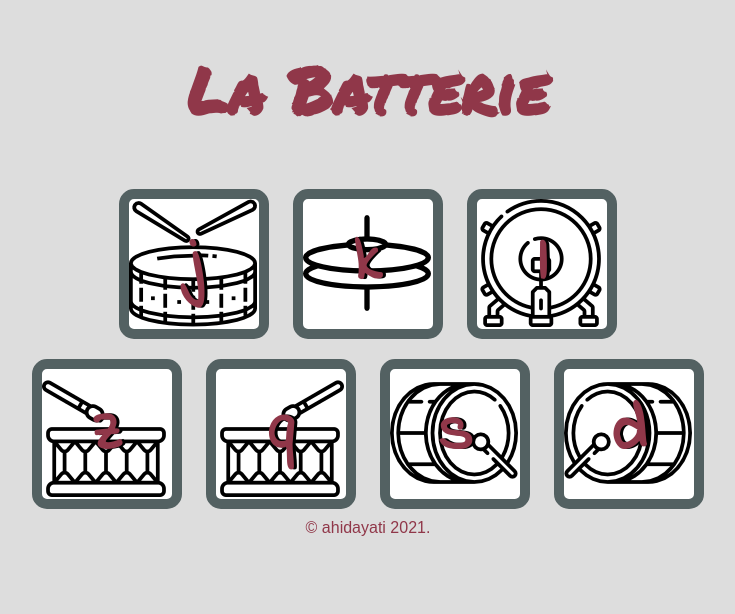
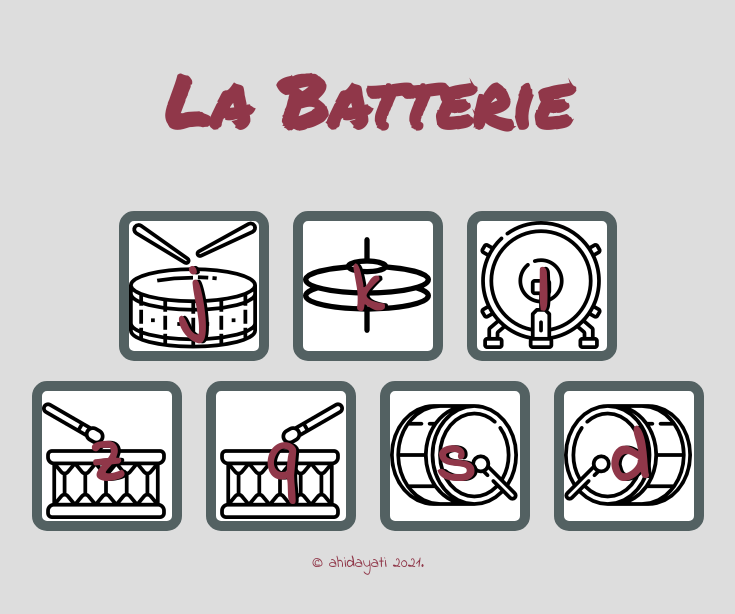
Before and after one commit to ahidayati/la-batterie, a plain HTML site: page index.html in a window 1280 px wide. Shown: the whole page, without its empty margins (272-1007 px from the left). Drawn offline with Linux system fonts and the light colour scheme.

Commit message:
style: change font size, add margin top for footer

```diff
--- a/styles.css
+++ b/styles.css
@@ -4,14 +4,15 @@ body {
 }
 
 h1 {
-  font-size: 4rem;
+  font-size: 4.5rem;
   color: #903749;
   font-family: 'Permanent Marker', cursive;
 }
 
 footer {
   color: #903749;
-  font-family: sans-serif;
+  font-family: 'Indie Flower', cursive;
+  margin-top: 10px;
 }
 
 .z {
@@ -70,7 +71,7 @@ footer {
 .drum {
   outline: none;
   border: 10px solid #536162;
-  font-size: 4rem;
+  font-size: 4.5rem;
   font-family: 'Indie Flower', cursive;
   line-height: 2;
   font-weight: 900;
```
